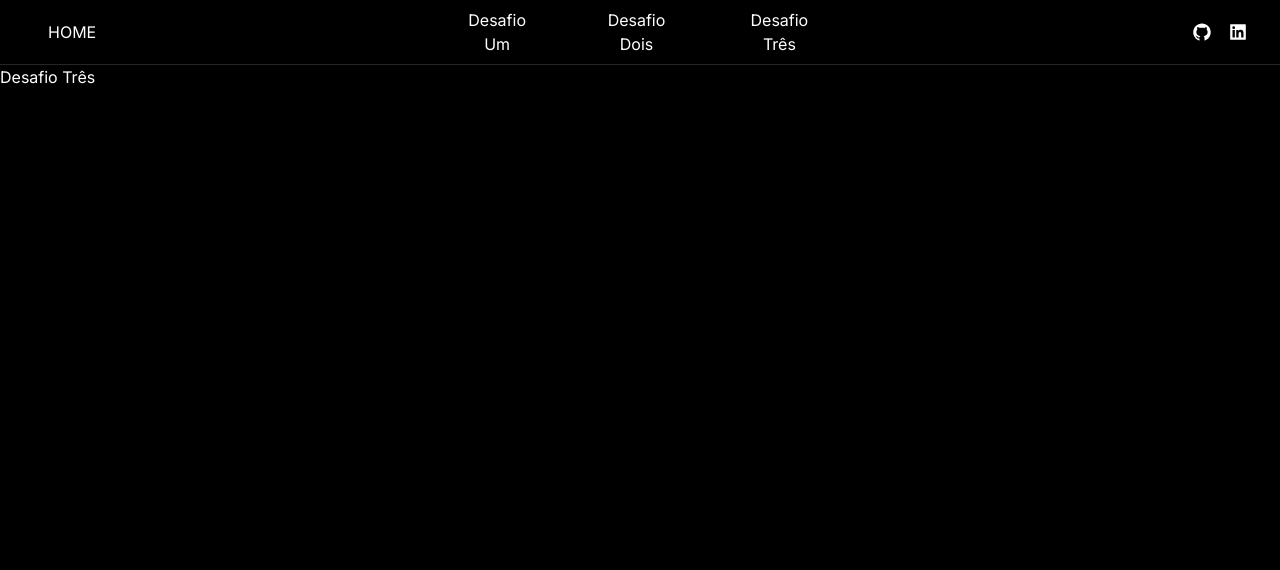
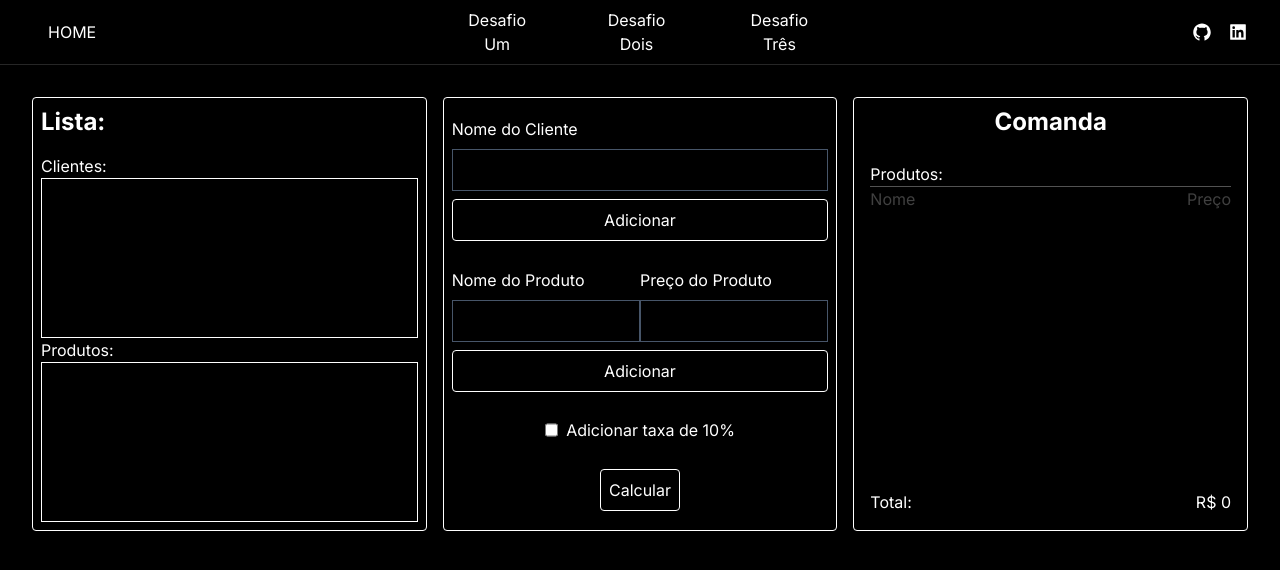
Before and after one commit to imLymei/desafios-rdo, a Next.js app: page /desafio-tres in a window 1280 px wide. Shown: the top 570 px of the page. Built offline with nearby package versions, Linux system fonts and the light colour scheme.

Commit message:
feat: challenge three stylized

```diff
--- a/app/desafio-tres/page.tsx
+++ b/app/desafio-tres/page.tsx
@@ -1,5 +1,218 @@
-function page() {
-	return <div>Desafio Três</div>;
+'use client';
+
+import { useRef, useState } from 'react';
+
+type Product = {
+	productId: number;
+	name: string;
+	price: number;
+};
+
+type Client = {
+	clientId: number;
+	name: string;
+	consumed: Product[];
+	totalToPay: number;
+};
+
+type Invoice = {
+	products: Product[];
+	totalPrice: number;
+};
+
+function Page() {
+	const [clients, setClients] = useState<Client[]>([]);
+	const [products, setProducts] = useState<Product[]>([]);
+	const [invoice, setInvoice] = useState<Product[]>([]);
+	const [isEditing, setIsEditing] = useState<number[]>([0, -1]);
+
+	const productIdCounter = useRef<number>(0);
+	const clientIdCounter = useRef<number>(0);
+
+	const addClientInput = useRef<HTMLInputElement>(null);
+	const addProductNameInput = useRef<HTMLInputElement>(null);
+	const addProductPriceInput = useRef<HTMLInputElement>(null);
+
+	function handleClientAdd() {
+		if (addClientInput.current?.value) {
+			const newClient: Client = {
+				clientId: clientIdCounter.current,
+				name: addClientInput.current.value,
+				consumed: [],
+				totalToPay: 0,
+			};
+
+			clientIdCounter.current += 1;
+
+			addClientInput.current.value = '';
+
+			setClients((previous) => [...previous, newClient]);
+		}
+	}
+
+	function handleProductsAdd() {
+		if (addProductNameInput.current?.value && addProductPriceInput.current?.value) {
+			const newProduct: Product = {
+				productId: productIdCounter.current,
+				name: addProductNameInput.current.value,
+				price: parseFloat(addProductPriceInput.current.value),
+			};
+
+			productIdCounter.current += 1;
+
+			addProductNameInput.current.value = '';
+			addProductPriceInput.current.value = '';
+
+			setProducts((previous) => [...previous, newProduct]);
+		}
+	}
+
+	function handleIsEditing(index: number) {
+		setIsEditing((data) => [data[0] == 0 ? 1 : 0, index]);
+	}
+
+	function addProductToClient(client: Client, product: Product) {
+		let newClients: Client[] = clients.slice(0);
+
+		let newClient = newClients.find((data) => data == client);
+
+		if (newClient) {
+			newClient.consumed.push(product);
+			newClient.totalToPay += product.price;
+
+			setClients(newClients);
+			setIsEditing([0, -1]);
+		}
+	}
+
+	function calculateInvoice() {}
+
+	return (
+		<div className='grid grid-cols-3 gap-4 p-8'>
+			<div className='flex flex-col gap-4 p-2 border border-white rounded-sm'>
+				<h1 className='text-2xl font-bold'>Lista:</h1>
+				<div className='h-full'>
+					<h2>Clientes:</h2>
+					<div className='flex flex-col h-40 border border-white py-2 overflow-y-auto scroll'>
+						{clients.map((client, index) => (
+							<div
+								key={index}
+								className='p-2 odd:border-y first:border-t-transparent last:border-b-transparent border-neutral-600'>
+								<p className='pl-2 border-l border-neutral-800'>{client.name}</p>
+								<div className='pl-2 border-l border-neutral-800'>
+									{client.consumed.map((product, productIndex) => (
+										<div key={`${index}-${productIndex}`} className='pl-2'>
+											{product.name}
+										</div>
+									))}
+
+									<button onClick={() => handleIsEditing(index)}>+</button>
+									{isEditing[0] == 1 && isEditing[1] == index && (
+										<div className='absolute inset-0 z-50 bg-black/70 flex justify-center items-center'>
+											<div className='relative w-1/2 h-1/2 backdrop-blur-md flex flex-col gap-2 p-2 border border-white'>
+												<button
+													className='absolute right-2 top-0 w-2 h-2'
+													onClick={() => handleIsEditing(index)}>
+													x
+												</button>
+												<p className='text-center text-xl'>Adicionar produto para {client.name}</p>
+												<div className='overflow-y-auto grid grid-cols-3 gap-2 mt-4'>
+													{products.map((product, index) => {
+														if (!client.consumed.includes(product)) {
+															return (
+																<button
+																	key={index}
+																	onClick={() => addProductToClient(client, product)}
+																	className='relative p-2 border border-white'>
+																	<p className='absolute text-sm left-1 top-0  text-slate-500'>
+																		{product.productId}
+																	</p>
+																	<p>{product.name}</p>
+																</button>
+															);
+														}
+													})}
+												</div>
+											</div>
+										</div>
+									)}
+								</div>
+							</div>
+						))}
+					</div>
+					<h2>Produtos:</h2>
+					<div className='flex flex-col gap-2 h-40 border border-white p-2 overflow-y-auto'>
+						{products.map((product, index) => (
+							<div key={index} className='relative pr-4 p-2 border border-white'>
+								<p className='absolute text-sm right-1 top-0 text-slate-500'>{product.productId}</p>
+								<div className='grid grid-cols-2'>
+									<p>{product.name}:</p>
+									<p className='flex justify-end'>R${product.price}</p>
+								</div>
+							</div>
+						))}
+					</div>
+				</div>
+			</div>
+			<div className='flex flex-col justify-evenly items-center gap-4 p-2 border border-white rounded-sm'>
+				<div className='flex flex-col gap-2 w-full'>
+					<label>Nome do Cliente</label>
+					<input type='text' ref={addClientInput} className='p-2 bg-black border border-slate-600' />
+					<button type='button' className='p-2 border border-white rounded-sm' onClick={handleClientAdd}>
+						Adicionar
+					</button>
+				</div>
+				<div className='flex flex-col gap-2 w-full'>
+					<div className='flex'>
+						<div className='flex flex-col w-1/2 gap-2'>
+							<label>Nome do Produto</label>
+							<input ref={addProductNameInput} className='p-2 bg-black border border-slate-600' />
+						</div>
+						<div className='flex flex-col w-1/2 gap-2'>
+							<label>Preço do Produto</label>
+							<input ref={addProductPriceInput} className='p-2 bg-black border border-slate-600' />
+						</div>
+					</div>
+					<button type='button' className='p-2 border border-white rounded-sm' onClick={handleProductsAdd}>
+						Adicionar
+					</button>
+				</div>
+				<div className='flex justify-center gap-2 w-full'>
+					<input type='checkbox' />
+					<label>Adicionar taxa de 10%</label>
+				</div>
+				<button onClick={calculateInvoice} className='p-2 border border-white rounded-sm'>
+					Calcular
+				</button>
+			</div>
+			<div className='flex flex-col gap-4 p-2 border border-white rounded-sm'>
+				<p className='text-2xl font-bold text-center'>Comanda</p>
+				<div className='flex flex-col justify-between h-full p-2'>
+					<div>
+						<p className='border-b border-neutral-600'>Produtos:</p>
+						<div className='flex justify-between text-neutral-700 mb-2'>
+							<p>Nome</p>
+							<p>Preço</p>
+						</div>
+						<div className='overflow-y-auto h-64'>
+							{products.map((product, index) => (
+								<div
+									key={index}
+									className='flex justify-between even:border-y border-dashed border-neutral-600'>
+									<p>{product.name}</p>
+									<p>R${product.price}</p>
+								</div>
+							))}
+						</div>
+					</div>
+					<div className='flex justify-between'>
+						<p>Total:</p>
+						<p>R$ {products.reduce((previous, product) => previous + product.price, 0)}</p>
+					</div>
+				</div>
+			</div>
+		</div>
+	);
 }
 
-export default page;
+export default Page;
--- a/app/desafio-um/page.tsx
+++ b/app/desafio-um/page.tsx
@@ -118,7 +118,7 @@ function Page() {
 						<input
 							required
 							name='number'
-							className='outline-none p-1 border border-white rounded-sm bg-black'
+							className='outline-none p-1 border border-slate-600 rounded-sm bg-black'
 							placeholder='XVI ou 16'
 						/>
 					</div>
--- a/app/globals.css
+++ b/app/globals.css
@@ -76,6 +76,28 @@
 	}
 	body {
 		@apply bg-background text-foreground;
-    font-feature-settings: "rlig" 1, "calt" 1;
+		font-feature-settings: 'rlig' 1, 'calt' 1;
 	}
 }
+
+* {
+	scrollbar-width: thin;
+	scrollbar-color: #111 #222;
+}
+
+/* Chrome, Edge, and Safari */
+*::-webkit-scrollbar {
+	width: 5px;
+}
+
+*::-webkit-scrollbar-track {
+	background: #111;
+}
+
+*::-webkit-scrollbar-thumb {
+	background-color: #222;
+	border-radius: 14px;
+}
+*::-webkit-scrollbar-thumb:hover {
+	background-color: #333;
+}
```
Lines whose indentation alone changed are shown as unchanged.
